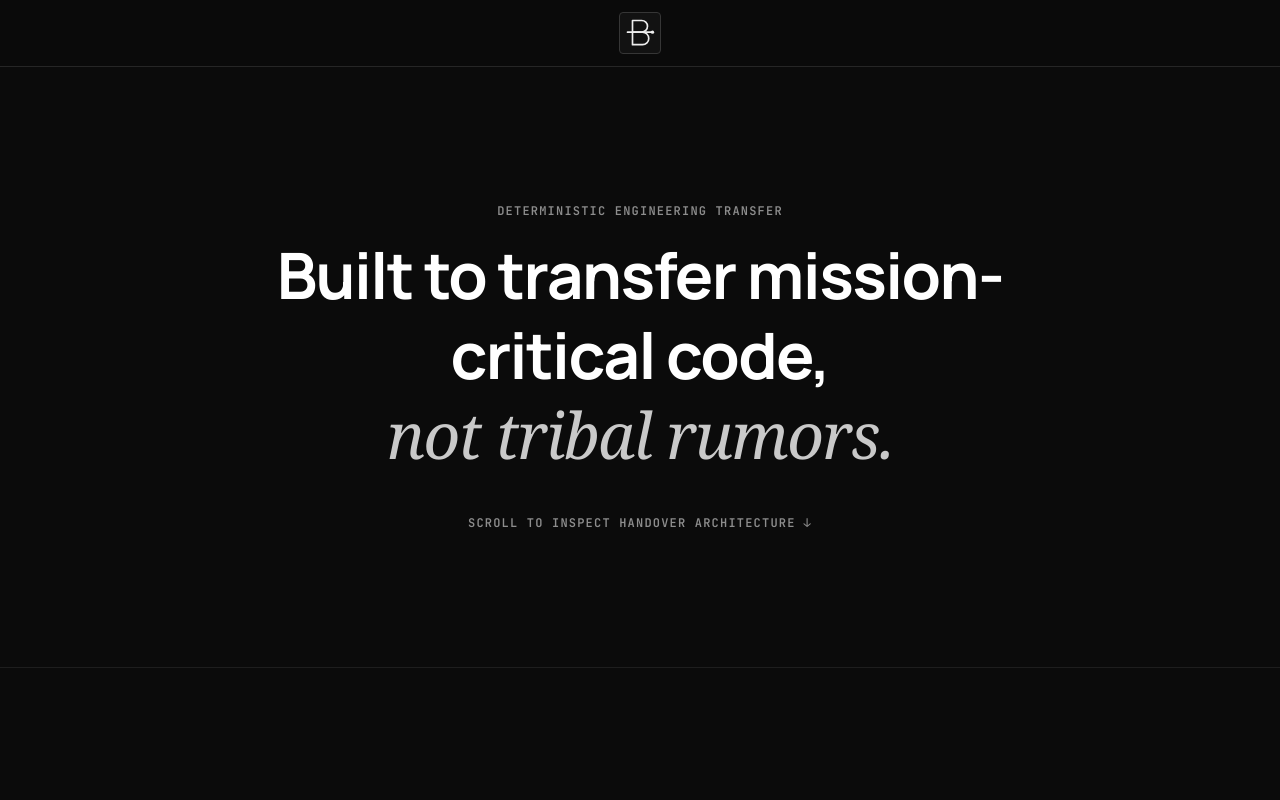
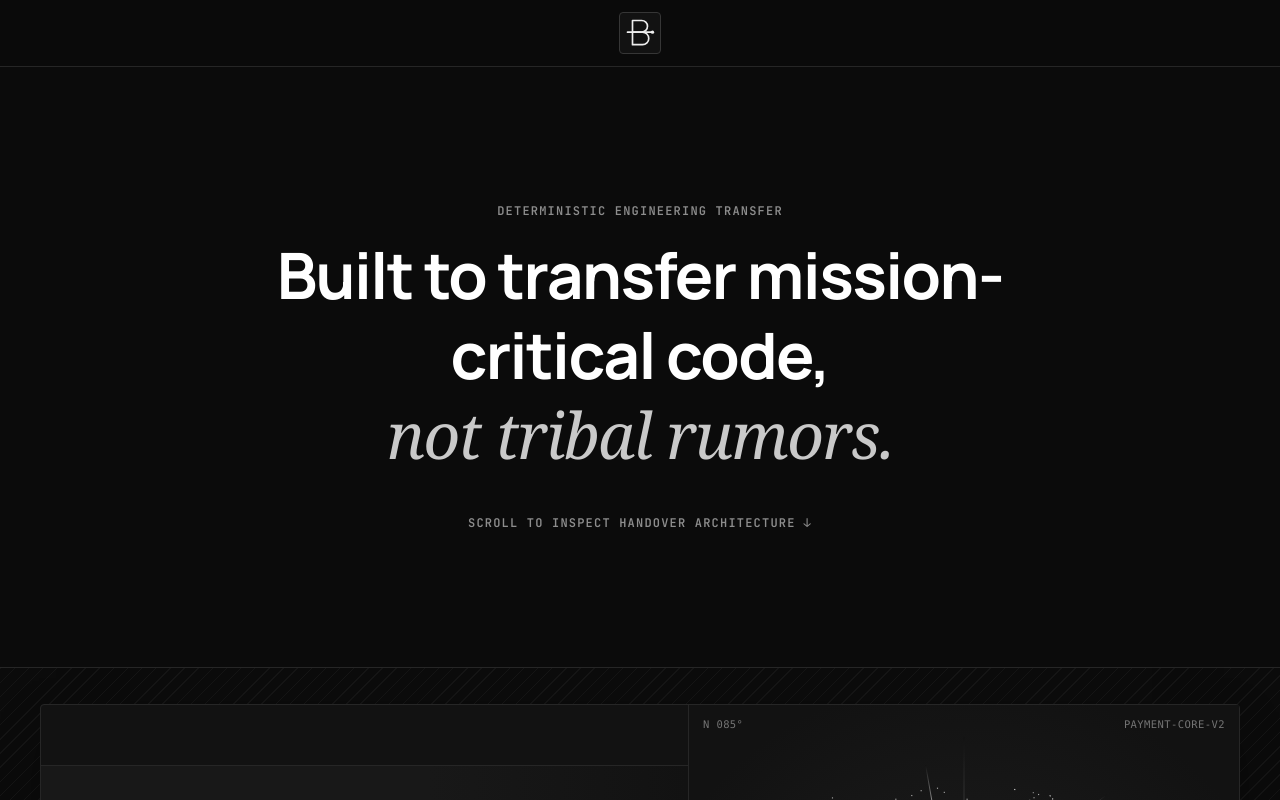
Before and after one commit to 26f2000861-AV/baton, a Next.js app: page / in a window 1280 px wide. Shown: the top 800 px of the page. Built offline with nearby package versions, Linux system fonts and the light colour scheme.

Commit message:
feat(landing): reposition artifact and workspace button section between scroll animations

```diff
--- a/src/components/ui/hero-scroll-video-pin-reveal.tsx
+++ b/src/components/ui/hero-scroll-video-pin-reveal.tsx
@@ -22,6 +22,7 @@ export interface HeroScrollVideoRevealProps {
   subText?: string;
   className?: string;
   bgColor?: string;
+  children?: React.ReactNode;
 }
 
 const DEFAULT_TAGS: TagItem[] = [
@@ -49,6 +50,7 @@ export const HeroScrollVideoReveal: React.FC<HeroScrollVideoRevealProps> = ({
   subText = 'From AWS SQS FIFO retries to legacy RabbitMQ clusters — Baton provides immutable source verification before successor sign-off.',
   className = '',
   bgColor = '#0b0b0b',
+  children,
 }) => {
   const benefitRef = useRef<HTMLDivElement>(null);
   const paraRef = useRef<HTMLParagraphElement>(null);
@@ -163,6 +165,9 @@ export const HeroScrollVideoReveal: React.FC<HeroScrollVideoRevealProps> = ({
         </div>
       </section>
 
+      {/* ── Center Content: Artifact & Workspace Section (Between Scroll Animations) ── */}
+      {children}
+
       {/* ── Section 2: Benefit & Headline Section (Without Video) ─────────── */}
       <section
         ref={benefitRef}
```
Also changed, not shown: src/components/HomeHero.tsx (+4 -4 lines).
